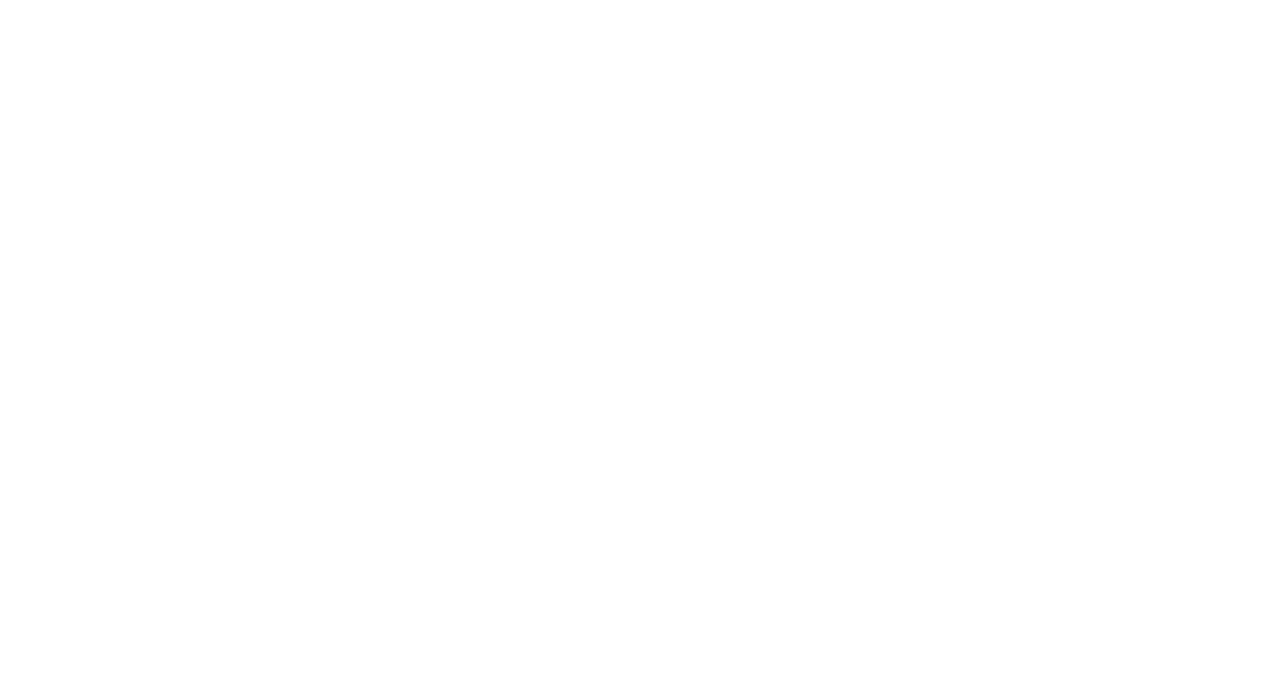
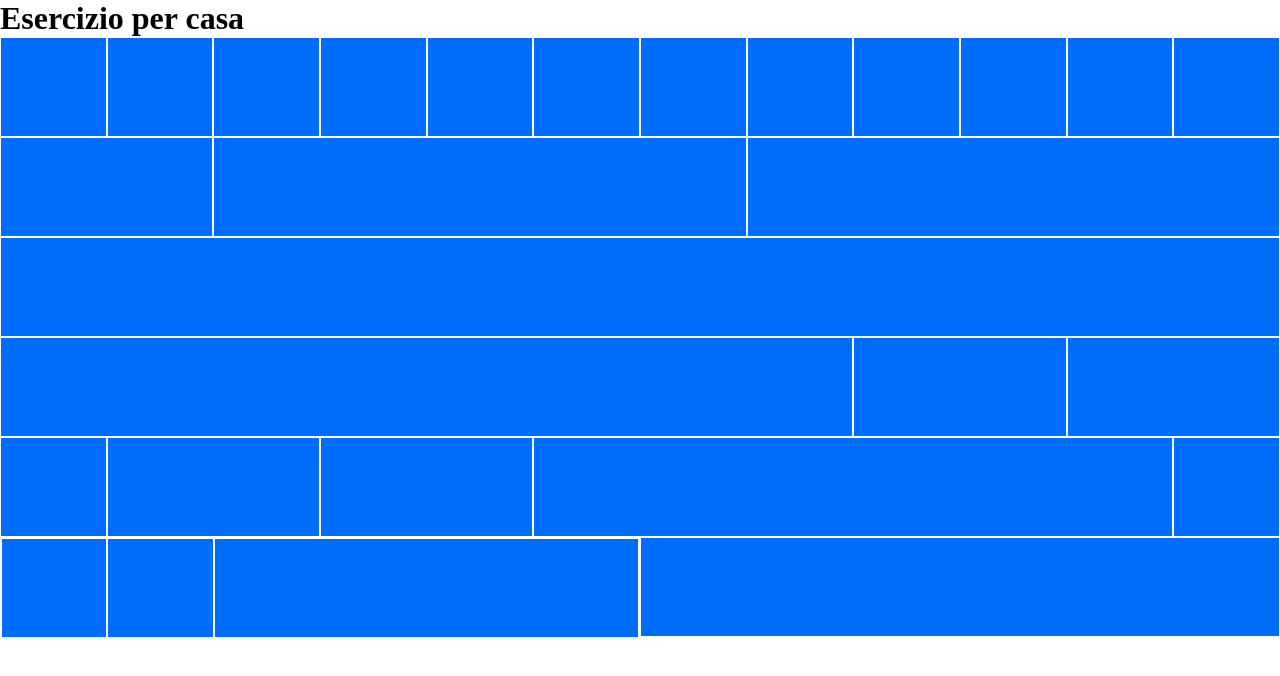
Before and after one commit to Narresx/html-css-12bool, a plain HTML site: page index.html in a window 1280 px wide. Drawn offline with Linux system fonts and the light colour scheme.

Commit message:
add items

```diff
--- a/index.html
+++ b/index.html
@@ -11,7 +11,53 @@
 </head>
 
 <body>
-
+    <div class="container-fluid">
+        <h1>Esercizio per casa</h1>
+        <div class="row">
+            <div class="col-1"></div>
+            <div class="col-1"></div>
+            <div class="col-1"></div>
+            <div class="col-1"></div>
+            <div class="col-1"></div>
+            <div class="col-1"></div>
+            <div class="col-1"></div>
+            <div class="col-1"></div>
+            <div class="col-1"></div>
+            <div class="col-1"></div>
+            <div class="col-1"></div>
+            <div class="col-1"></div>
+        </div>
+        <div class="row">
+            <div class="col-2"></div>
+            <div class="col-5"></div>
+            <div class="col-5"></div>
+        </div>
+        <div class="row">
+            <div class="col-12"></div>
+        </div>
+        <div class=" row">
+            <div class="col-8"></div>
+            <div class="col-2"></div>
+            <div class="col-2"></div>
+        </div>
+        <div class="row">
+            <div class="col-1"></div>
+            <div class="col-2"></div>
+            <div class="col-2"></div>
+            <div class="col-6"></div>
+            <div class="col-1"></div>
+        </div>
+        <div class="row">
+            <div class="col-6">
+                <div class="row">
+                    <div class="col-2"></div>
+                    <div class="col-2"></div>
+                    <div class="col-8"></div>
+                </div>
+            </div>
+            <div class="col-6"></div>
+        </div>
+    </div>
 </body>
 
 </html>
--- a/style.css
+++ b/style.css
@@ -0,0 +1,7 @@
+/* Color col */
+
+[class^='col']{
+    height: 100px;
+    border: 1px solid white;
+    background-color: rgb(0,108,250);
+}
```
